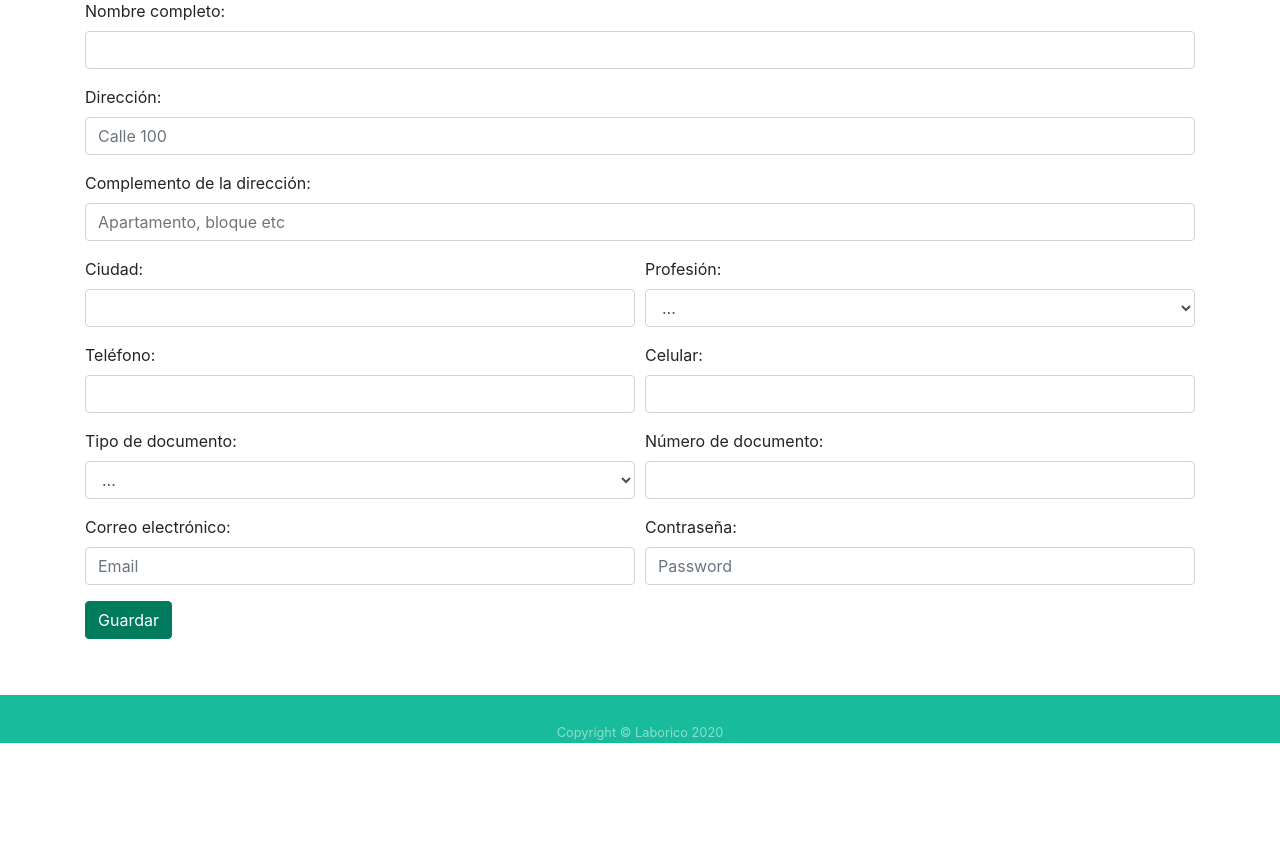
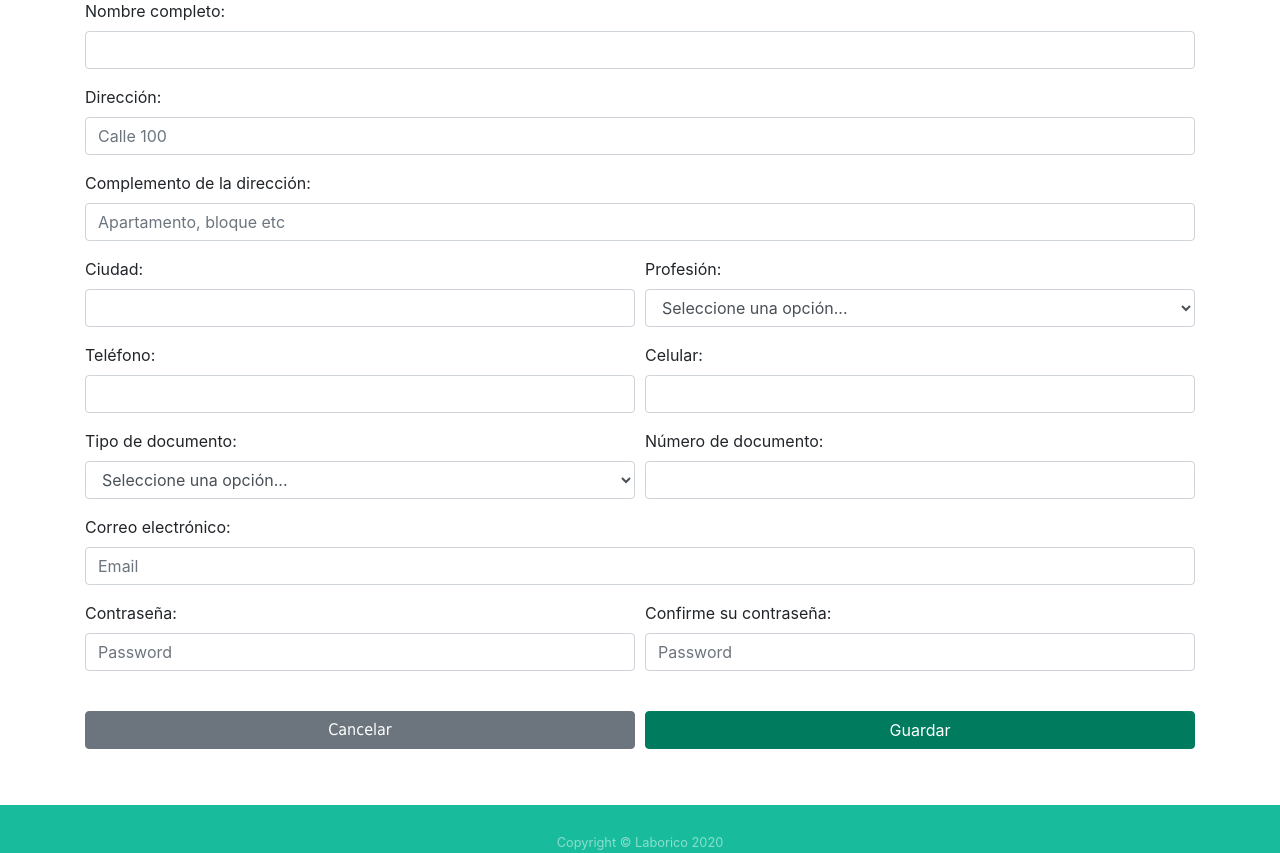
Before and after one commit to Poli-Integracion-Continua/laborico, a PHP site: page /registroProfesional.php in a window 1280 px wide. Shown: the part 119-972 px from the top of the page. Before the commit the page ends 862 px from the top, so only its background shows below. Run offline with PHP 8.4, Linux system fonts and the light colour scheme.

Commit message:
Se organiza formularios de registro y se agregan botones de cancelar

```diff
--- a/LaboricoTravis/registroProfesional.php
+++ b/LaboricoTravis/registroProfesional.php
@@ -1,5 +1,9 @@
 <?php
   include 'views/header.php';
+  include 'model/profesiones/profesionesAdmin.php';
+
+  //consultamos las profesiones
+  $profesiones = getListProfesiones();
 ?>
 
 <div class="container mt-2">
@@ -35,10 +39,10 @@
       <div class="form-group col-md-6">
         <label for="inputJob">Profesión:</label>
         <select id="inputJob" class="form-control">
-          <option value="0">...</option>
-          <option value="1">Profesión 1</option>
-          <option value="2">Profesión 2</option>
-          <option value="3">Profesión 3</option>
+          <option value="0">Seleccione una opción...</option>
+          <?php foreach($profesiones as $value){ ?>
+            <option value="<?= $value['id']?>"><?= $value['profesion']?></option>
+          <?php } ?>
         </select>
       </div>
     </div>
@@ -61,7 +65,7 @@
       <div class="form-group col-md-6">
         <label for="inputTypeDocument">Tipo de documento:</label>
         <select id="inputTypeDocument" class="form-control">
-          <option value="0">...</option>
+          <option value="0">Seleccione una opción...</option>
           <option value="1">Tarjeta de identidad</option>
           <option value="2">Cédula de ciudadanía</option>
           <option value="3">Cédula de extranjería</option>
@@ -75,7 +79,7 @@
 
     <!-- email -->
     <div class="form-row">
-      <div class="form-group col-md-6">
+      <div class="form-group col-md-12">
         <label for="inputEmail4">Correo electrónico: </label>
         <input type="email" class="form-control" id="inputEmail4" autocomplete="Off" placeholder="Email">
       </div>
@@ -83,10 +87,21 @@
         <label for="inputPassword4">Contraseña:</label>
         <input type="password" class="form-control" autocomplete="Off" id="inputPassword4" placeholder="Password">
       </div>
+      <div class="form-group col-md-6">
+        <label for="inputPassword4">Confirme su contraseña:</label>
+        <input type="password" class="form-control" autocomplete="Off" id="inputPassword4" placeholder="Password">
+      </div>
     </div>
 
-    <div class="form-group">
-    <button type="submit" class="btn btn-primary">Guardar</button>
+    <div class="form-row">
+      <div class="form-group col-md-6 text-center mt-4">
+        <a href="index.php" class="btn btn-secondary btn-block">Cancelar</a>
+      </div>
+      <div class="form-group col-md-6 text-center mt-4">
+        <button type="submit" class="btn btn-primary btn-block">Guardar</button>
+      </div>
+    </div>
+
   </form>
 </div>
 
```
Also changed, not shown: LaboricoTravis/registroUsuario.php (+8 -14 lines).
